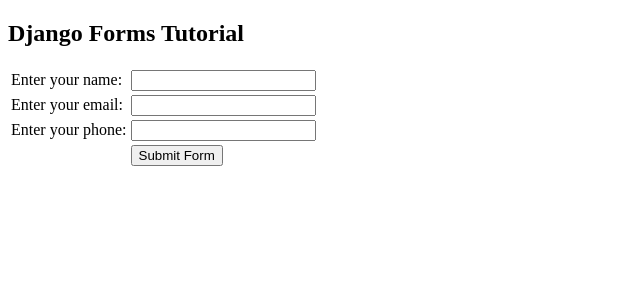
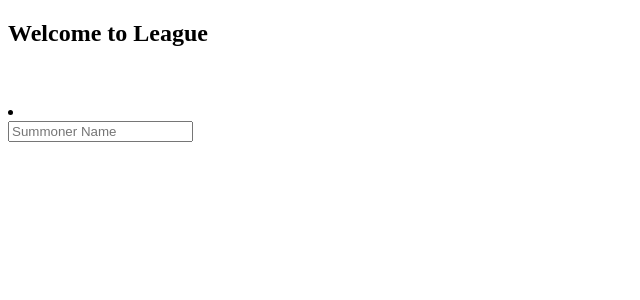
Before and after one commit to Apoorva-A/lolproj, a Django app: page / in a window 1280 px wide. Shown: the top 300 px of the page, without its empty margins (0-640 px from the left). Run offline with Django 3.2, Linux system fonts and the light colour scheme.

Commit message:
test search

```diff
--- a/FormExample/urls.py
+++ b/FormExample/urls.py
@@ -8,7 +8,9 @@ from . import views
 urlpatterns = [
     url(r'^admin/', admin.site.urls),
     # define the url getdata that we have written inside form
-    url(r'^getdata/', views.index),
+    # url(r'^summoner_one/', views.index),
+    url(r'summoner_one', views.summoner_one, name="summoner_one"),
+
 
     # defining the view for root URL
     url(r'^$', views.index),
--- a/FormExample/views.py
+++ b/FormExample/views.py
@@ -7,27 +7,15 @@ from django.views.decorators.csrf import csrf_exempt
 # disabling csrf (cross site request forgery)
 @csrf_exempt
 def index(request):
-    # if post request came
-    if request.method == 'POST':
-        # getting values from post
-        name = request.POST.get('name')
-        email = request.POST.get('email')
-        phone = request.POST.get('phone')
 
-        # adding the values in a context variable
-        context = {
-            'name': name,
-            'email': email,
-            'phone': phone
-        }
+    template = loader.get_template('index.html')
+    return HttpResponse(template.render())
 
-        # getting our showdata template
-        template = loader.get_template('showdata.html')
 
-        # returing the template
-        return HttpResponse(template.render(context, request))
-    else:
-        # if post request is not true
-        # returing the form template
-        template = loader.get_template('index.html')
-        return HttpResponse(template.render())
+@csrf_exempt
+def summoner_one(request):
+    if request.method == 'GET':
+        template = loader.get_template('results.html')
+        query = request.GET.get('main_search', None)
+
+        return HttpResponse(template.render(request=request, context={'summoner_one': query}))
--- a/templates/index.html
+++ b/templates/index.html
@@ -2,33 +2,16 @@
 <html lang="en">
 <head>
     <meta charset="UTF-8">
-    <title>Django Forms Tutorial</title>
+    <title>League Analysis</title>
 </head>
 <body>
-<h2>Django Forms Tutorial</h2>
-<form method="post" action="/getdata/">
-    <table>
-        <tr>
-            <td>Enter your name:</td>
-            <td><input type="text" name="name"/></td>
-        </tr>
-        <tr>
-            <td>Enter your email:</td>
-            <td><input type="email" name="email"/></td>
-        </tr>
-        <tr>
-            <td>Enter your phone:</td>
-            <td><input type="text" name="phone"/></td>
-        </tr>
-        <tr>
-            <td>
-
-            </td>
-            <td>
-                <button>Submit Form</button>
-            </td>
-        </tr>
-    </table>
-</form>
+<h2>Welcome to League</h2>
+<br>
+<br>
+    <li>
+    <form type="GET" action="summoner_one">
+        <input type="text" name="main_search" id="summoner_one" placeholder="Summoner Name">
+    </form>
+    </li>
 </body>
 </html>
```
Also changed, not shown: templates/showdata.html (deleted, +0 -26 lines), db.sqlite3.
